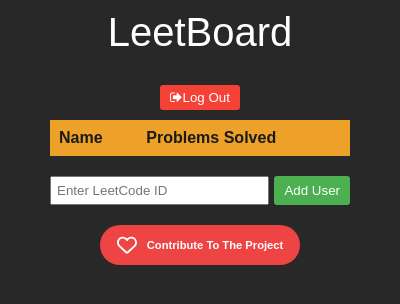
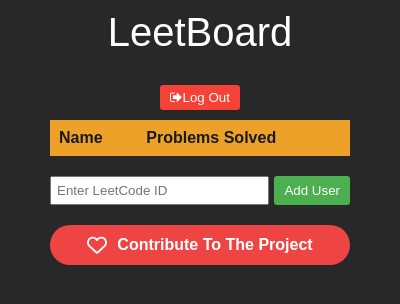
Before and after one commit to steve-aldrin/Leetboard, a browser extension: page src/popup/main.html in a window 400 px wide. Drawn offline with nearby package versions, Linux system fonts and the light colour scheme; files that its build step writes are made by us from their sources; files whose address does not match are found by name.

Commit message:
Revert "Edit: button UI"
This reverts commit 45b795907735dd848d43da16193ffb8dd7bffdce.

```diff
--- a/src/css/main.css
+++ b/src/css/main.css
@@ -118,13 +118,12 @@
 }
 .open-to-contribute {
   background-color: #EF4444;
-  width: calc(100% - 100px);
+  width: 100%;
   height: 40px;
-  display: block;
+  margin-top: 20px;
   outline: none;
   border: none;
   border-radius: 30px;
-  margin: 20px auto;
 }
 .open-to-contribute a{
   display: flex;
@@ -148,7 +147,7 @@
 }
 .contribute-text {
   color: #ffffff;
-  font-size: .7rem;
+  font-size: 1rem;
   font-family:sans-serif;
   font-weight: 600;
 }
```
